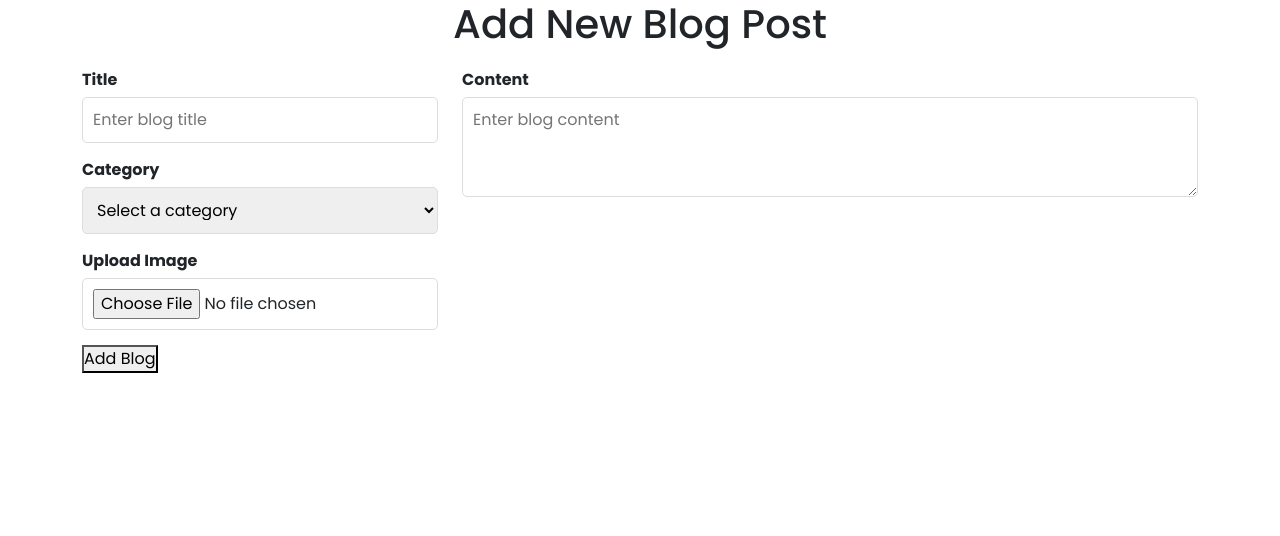
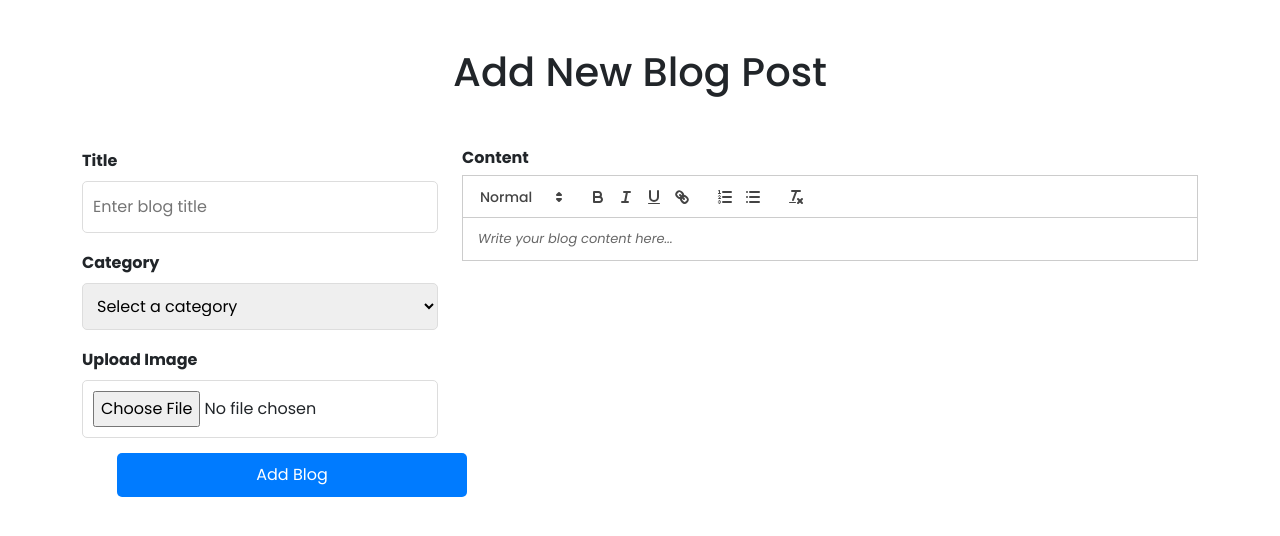
Before and after one commit to TharinduDMadushanka/full-stack-blog-web-site-springboot-react, a React (Vite) app in the folder blog-frontend/: page /add-blog in a window 1280 px wide. Shown: the top 536 px of the page. Built offline with nearby package versions, Linux system fonts and the light colour scheme.

Commit message:
replace textarea within React Quill and make changes related to it

```diff
--- a/blog-frontend/package.json
+++ b/blog-frontend/package.json
@@ -12,9 +12,11 @@
   "dependencies": {
     "axios": "^1.7.9",
     "bootstrap-icons": "^1.11.3",
+    "dompurify": "^3.2.3",
     "react": "^18.3.1",
     "react-bootstrap": "^2.10.7",
     "react-dom": "^18.3.1",
+    "react-quill": "^2.0.0",
     "react-router-dom": "^7.1.0"
   },
   "devDependencies": {
--- a/blog-frontend/src/main.jsx
+++ b/blog-frontend/src/main.jsx
@@ -2,7 +2,7 @@ import { StrictMode } from 'react'
 import { createRoot } from 'react-dom/client'
 import './index.css'
 import App from './App.jsx'
-
+import "react-quill/dist/quill.snow.css";
 
 
 createRoot(document.getElementById('root')).render(
--- a/blog-frontend/src/pages/AddBlog/AddBlog.css
+++ b/blog-frontend/src/pages/AddBlog/AddBlog.css
@@ -1,4 +1,14 @@
 
+  .add-blog-area{
+    margin-top: 50px;
+    display: flex;
+    flex-direction: column;
+    gap: 10px;
+  }
+
+  .add-blog-left-col{
+    line-height: 30px;
+  }
 
   .add-blog h1 {
     text-align: center;
@@ -29,17 +39,18 @@
     height: 100px;
   }
 
-  .add-blog-form .submit-button {
-    width: 100%;
+  .submit-button {
+    width: 350px;
     padding: 10px;
     background-color: #007bff;
     color: white;
     border: none;
     border-radius: 5px;
     cursor: pointer;
+    margin-left: 35px;
   }
 
-  .add-blog-form .submit-button:hover {
+  .submit-button:hover {
     background-color: #0056b3;
   }
 
--- a/blog-frontend/src/pages/AddBlog/AddBlog.jsx
+++ b/blog-frontend/src/pages/AddBlog/AddBlog.jsx
@@ -1,17 +1,19 @@
-import React, { useState } from 'react';
-import axios from 'axios';
-import './AddBlog.css';
+import React, { useState } from "react";
+import axios from "axios";
+import ReactQuill from "react-quill";
+// import "react-quill/dist/quill.snow.css"; // Import Quill styles
+import "./AddBlog.css";
 
 const AddBlog = () => {
   const [formData, setFormData] = useState({
-    title: '',
-    content: '',
-    category: '',
+    title: "",
+    content: "",
+    category: "",
     image: null,
   });
 
-  const [error, setError] = useState('');
-  const [success, setSuccess] = useState('');
+  const [error, setError] = useState("");
+  const [success, setSuccess] = useState("");
 
   const userId = 1; // Replace with dynamic user ID retrieval logic
 
@@ -20,6 +22,13 @@ const AddBlog = () => {
     setFormData({
       ...formData,
       [name]: value,
+    });
+  };
+
+  const handleContentChange = (value) => {
+    setFormData({
+      ...formData,
+      content: value, // Set the rich text content
     });
   };
 
@@ -34,53 +43,49 @@ const AddBlog = () => {
     e.preventDefault();
 
     if (!formData.title || !formData.content || !formData.category || !formData.image) {
-      setError('Please fill in all fields and upload an image.');
+      setError("Please fill in all fields and upload an image.");
       return;
     }
 
-    setError('');
-    setSuccess('');
+    setError("");
+    setSuccess("");
 
     const data = new FormData();
-    data.append('title', formData.title);
-    data.append('content', formData.content);
-    data.append('category', formData.category);
-    data.append('image', formData.image);
-    data.append('userId', userId);
+    data.append("title", formData.title);
+    data.append("content", formData.content);
+    data.append("category", formData.category);
+    data.append("image", formData.image);
+    data.append("userId", userId);
 
     try {
-      const response = await axios.post('http://localhost:8080/api/v1/post/create-post', data, {
+      const response = await axios.post("http://localhost:8080/api/v1/post/create-post", data, {
         headers: {
-          'Content-Type': 'multipart/form-data',
+          "Content-Type": "multipart/form-data",
         },
       });
 
-      setSuccess('Blog post created successfully!');
+      setSuccess("Blog post created successfully!");
       setFormData({
-        title: '',
-        content: '',
-        category: '',
+        title: "",
+        content: "",
+        category: "",
         image: null,
       });
     } catch (error) {
       const errorMessage =
         error.response && error.response.data.message
           ? error.response.data.message
-          : 'Error creating blog post. Please try again.';
+          : "Error creating blog post. Please try again.";
       setError(errorMessage);
     }
   };
 
   return (
-    <div className="add-blog container">
+    <div className="add-blog container pt-5">
       <h1>Add New Blog Post</h1>
-
       <div className="add-blog-area">
-
         <form className="add-blog-form" onSubmit={handleSubmit}>
-
           <div className="row">
-
             <div className="add-blog-left-col col-4">
               <div className="form-group">
                 <label htmlFor="title">Title</label>
@@ -93,7 +98,6 @@ const AddBlog = () => {
                   placeholder="Enter blog title"
                 />
               </div>
-
               <div className="form-group">
                 <label htmlFor="category">Category</label>
                 <select id="category" name="category" value={formData.category} onChange={handleChange}>
@@ -104,40 +108,29 @@ const AddBlog = () => {
                   <option value="TECHNOLOGY">TECHNOLOGY</option>
                 </select>
               </div>
-
               <div className="form-group">
                 <label htmlFor="image">Upload Image</label>
                 <input type="file" id="image" name="image" onChange={handleFileChange} />
               </div>
             </div>
-
             <div className="add-blog-right-col col-8">
               <div className="form-group">
                 <label htmlFor="content">Content</label>
-                <textarea
-                  id="content"
-                  name="content"
+                <ReactQuill
                   value={formData.content}
-                  onChange={handleChange}
-                  placeholder="Enter blog content"
-                >
-                </textarea>
+                  onChange={handleContentChange}
+                  placeholder="Write your blog content here..."
+                />
               </div>
             </div>
-
           </div>
-
           {error && <p className="error-message">{error}</p>}
           {success && <p className="success-message">{success}</p>}
-
+          <button type="submit" className="submit-button">
+            Add Blog
+          </button>
         </form>
-
-        <button type="submit" className="submit-button">
-            Add Blog
-        </button>
-
       </div>
-
     </div>
   );
 };
--- a/blog-frontend/src/pages/BlogHome/BlogHome.jsx
+++ b/blog-frontend/src/pages/BlogHome/BlogHome.jsx
@@ -39,7 +39,7 @@ const BlogHome = () => {
           <p className="write-text" onClick={() => navigate('/add-blog')}>
             Write
           </p>
-          <i className="bi bi-person-circle" onClick={() =>{navigate('/user-profile')}} ></i>
+          <i className="bi bi-person-circle" onClick={() => navigate('/user-profile')}></i>
         </div>
       </div>
 
@@ -83,7 +83,12 @@ const BlogHome = () => {
                 className="blog-image"
               />
               <h3>{post.title}</h3>
-              <p>{post.content.substring(0, 100)}...</p>
+              {/* Render the content as HTML */}
+              <div
+                dangerouslySetInnerHTML={{
+                  __html: post.content.substring(0, 100), // Show a preview
+                }}
+              ></div>
               <button onClick={() => navigate(`/read-blog/${post.postId}`)}>Read More</button>
             </div>
           ))
--- a/blog-frontend/src/pages/BlogSpace/BlogSpace.jsx
+++ b/blog-frontend/src/pages/BlogSpace/BlogSpace.jsx
@@ -2,6 +2,7 @@ import React, { useEffect, useState } from 'react';
 import { useParams } from 'react-router-dom';
 import './BlogSpace.css';
 import axios from 'axios';
+import DOMPurify from 'dompurify'; // Ensure you sanitize the HTML for security
 
 const BlogSpace = () => {
   const { postId } = useParams(); // Extract postId from URL
@@ -39,7 +40,12 @@ const BlogSpace = () => {
         className="blog-space-image"
       />
       <div className="blog-space-content">
-        <p>{post.content}</p>
+        {/* Render HTML safely */}
+        <div
+          dangerouslySetInnerHTML={{
+            __html: DOMPurify.sanitize(post.content), // Sanitize the HTML for security
+          }}
+        ></div>
         <div className="blog-space-details">
           <span className="blog-space-category">Category: {post.category}</span>
           <span className="blog-space-date">Added on: {formatDate(post.date)}</span>
```
Also changed, not shown: 3 other files (tests, documents, lock files or other folders).
